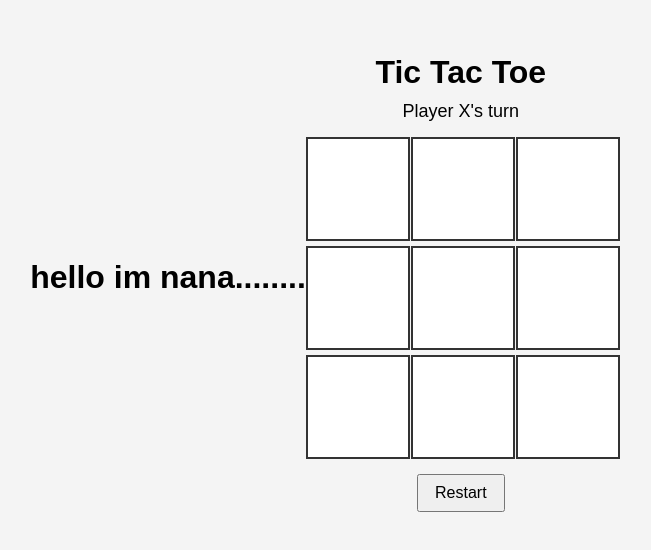
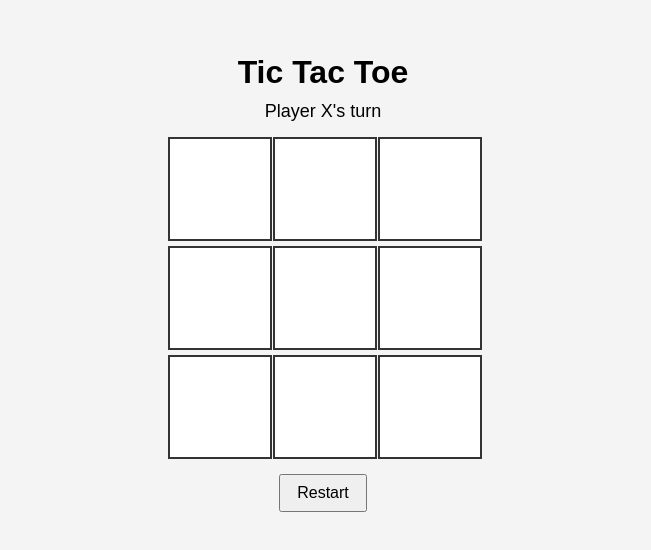
Before and after one commit to anagurung/moomoo, a plain HTML site: page moomoo1.html in a window 1280 px wide. Shown: the part 136-686 px from the top of the page, without its empty margins (317-968 px from the left). Drawn offline with Linux system fonts and the light colour scheme.

Commit message:
Update moomoo1.html

```diff
--- a/moomoo1.html
+++ b/moomoo1.html
@@ -1,7 +1,3 @@
-
-
-<h1> hello im nana........ </h1>
-
 <!DOCTYPE html>
 <html lang="en">
 <head>
```
